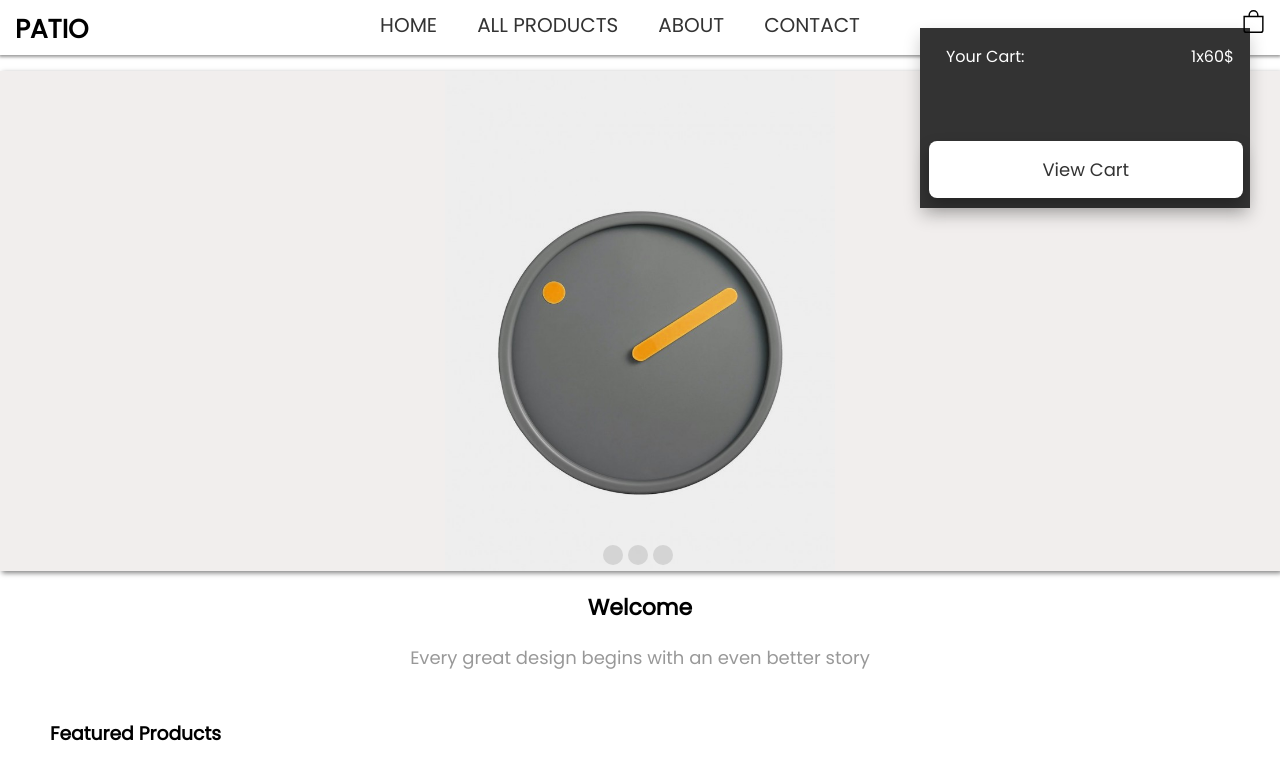
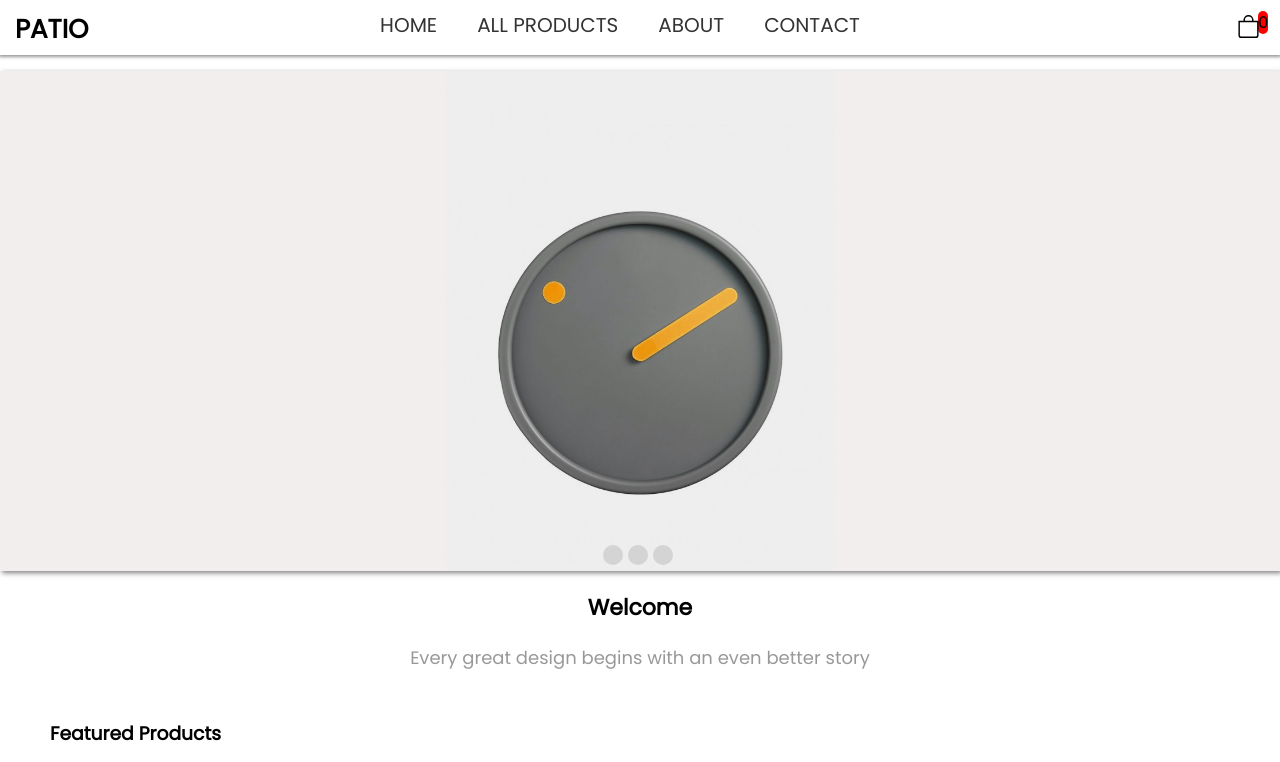
Before and after one commit to aldobasicarnel/ReactWebApp, a React (Create React App) app in the folder react-web-shop/: page / in a window 1280 px wide. Shown: the top 762 px of the page. Built offline with nearby package versions, Linux system fonts and the light colour scheme.

Commit message:
Card logic started

```diff
--- /dev/null
+++ b/react-web-shop/src/Components/Cart/Cart.css
@@ -0,0 +1,150 @@
+.cart {
+  position: relative;
+  top: 10px;
+  right: 15px;
+  display: inline-block;
+}
+.drop-cart-btn {
+  position: absolute;
+  top: 0px;
+  right: 0px;
+}
+.drop-cart-btn:focus {
+  outline: none;
+}
+.cart svg {
+  background-color: transparent;
+  position: absolute;
+  top: 5px;
+  right: 5px;
+}
+
+.dropdown-content {
+  display: none;
+  position: absolute;
+  background-color: var(--secondary-list-color);
+  color: #fff;
+  height: 180px;
+  min-width: 150px;
+  width: 150px;
+  top: 18px;
+  right: 15px;
+  box-shadow: 0px 8px 16px 0px rgba(0, 0, 0, 0.2);
+  z-index: 1;
+  padding: 1rem;
+}
+.show {
+  display: block;
+  width: 330px;
+}
+.cart-price {
+  gap: 0.5rem;
+  flex-direction: row;
+  align-content: center;
+  justify-content: space-between;
+  background-color: transparent;
+}
+.checkout-btn {
+  display: block;
+  width: 95%;
+  font-size: 18px;
+  position: absolute;
+  bottom: 10px;
+  left: 9px;
+  right: 0px;
+  border-radius: 8px;
+  color: var(--secondary-list-color);
+  box-shadow: 0px 8px 16px 0px rgba(0, 0, 0, 0.3);
+  padding: 15px 5px;
+  background-color: var(--primary-color);
+}
+.checkout-btn:hover {
+  background-color: rgba(162, 162, 162, 0.9);
+}
+.cart-pr-content {
+  background-color: transparent;
+  color: #fff;
+}
+.badge {
+  margin: -0.2rem;
+  background-color: red;
+  border-radius: 50px;
+  text-align: center;
+}
+
+@media (max-width: 768px) {
+  .cart {
+    position: relative;
+    top: 10px;
+    right: 15px;
+    display: inline-block;
+  }
+  .drop-cart-btn {
+    position: absolute;
+    top: 0px;
+    right: 0px;
+  }
+  .drop-cart-btn:focus {
+    outline: none;
+  }
+  .cart svg {
+    background-color: transparent;
+    position: absolute;
+    top: 5px;
+    right: 5px;
+  }
+
+  .dropdown-content {
+    display: none;
+    position: absolute;
+    background-color: var(--secondary-list-color);
+    color: #fff;
+    height: 180px;
+    min-width: 150px;
+    width: 150px;
+    top: 10px;
+    right: 10px;
+    box-shadow: 0px 8px 16px 0px rgba(0, 0, 0, 0.2);
+    z-index: 1;
+    padding: 1rem;
+  }
+  .show {
+    display: block;
+    width: 80px;
+  }
+  .checkout-btn {
+    display: block;
+    font-size: 18px;
+    position: absolute;
+    bottom: 20px;
+    right: 5px;
+    width: 100px;
+    border-radius: 8px;
+    color: var(--secondary-list-color);
+    box-shadow: 0px 8px 16px 0px rgba(0, 0, 0, 0.3);
+    padding: 1px;
+    background-color: var(--primary-color);
+  }
+  .cart-price {
+    display: flex;
+    background-color: transparent;
+    margin-left: 10px;
+    gap: 0.5rem;
+    flex-direction: row-reverse;
+    flex-wrap: wrap;
+    align-content: stretch;
+    justify-content: center;
+    align-items: flex-start;
+  }
+  .cart-price p,
+  span {
+    background-color: transparent;
+  }
+  .badge {
+    margin: -0.1rem;
+    background-color: red;
+    border: none;
+    border-radius: 50px;
+    text-align: center;
+  }
+}
--- /dev/null
+++ b/react-web-shop/src/Components/Cart/Cart.js
@@ -0,0 +1,40 @@
+import "./Cart.css";
+import { useState } from "react";
+import { Link } from "react-router-dom";
+
+const Cart = () => {
+  const [showCartList, setShowCartList] = useState(false);
+
+  const showCartHandler = () => {
+    setShowCartList(!showCartList);
+  };
+
+  return (
+    <div className="cart">
+      <button onClick={showCartHandler} className="drop-cart-btn">
+        <svg
+          xmlns="http://www.w3.org/2000/svg"
+          width="23"
+          height="23"
+          fill="currentColor"
+          className="bi bi-bag"
+          viewBox="0 0 16 16"
+        >
+          <path d="M8 1a2.5 2.5 0 0 1 2.5 2.5V4h-5v-.5A2.5 2.5 0 0 1 8 1zm3.5 3v-.5a3.5 3.5 0 1 0-7 0V4H1v10a2 2 0 0 0 2 2h10a2 2 0 0 0 2-2V4h-3.5zM2 5h12v9a1 1 0 0 1-1 1H3a1 1 0 0 1-1-1V5z" />
+        </svg>
+      </button>{" "}
+      <span className="badge">{0}</span>
+      <div className={`dropdown-content ${showCartList ? "show" : ""}`}>
+        <div className="cart-price">
+          <p className="cart-pr-content">Your Cart:</p>
+          <span className="cart-pr-content">1x60$</span>
+        </div>
+        <Link to="/checkout">
+          <button className="checkout-btn">View Cart</button>
+        </Link>
+      </div>
+    </div>
+  );
+};
+
+export default Cart;
--- a/react-web-shop/src/Components/HomePage/NavBar/NavBar.css
+++ b/react-web-shop/src/Components/HomePage/NavBar/NavBar.css
@@ -7,7 +7,11 @@ nav {
   z-index: 9;
   justify-content: center;
 }
-
+.cart-nav {
+  position: absolute;
+  top: 0px;
+  right: 0px;
+}
 .title {
   font-size: 26px;
   position: absolute;
@@ -18,74 +22,6 @@ nav {
   text-align: center;
   color: var(--seondary-list-color);
   text-transform: uppercase;
-}
-
-.cart {
-  position: absolute;
-  top: 10px;
-  right: 15px;
-  display: inline-block;
-}
-.drop-cart-btn {
-  position: absolute;
-  top: 0px;
-  right: 0px;
-}
-.drop-cart-btn:focus {
-  outline: none;
-}
-.cart svg {
-  background-color: transparent;
-  position: absolute;
-  top: 5px;
-  right: 5px;
-}
-
-.dropdown-content {
-  display: none;
-  position: absolute;
-  background-color: var(--secondary-list-color);
-  color: #fff;
-  height: 180px;
-  min-width: 150px;
-  width: 150px;
-  top: 10px;
-  right: 10px;
-  box-shadow: 0px 8px 16px 0px rgba(0, 0, 0, 0.2);
-  z-index: 1;
-  padding: 1rem;
-}
-.show {
-  display: block;
-  width: 80px;
-}
-.checkout-btn {
-  display: block;
-  font-size: 18px;
-  position: absolute;
-  bottom: 20px;
-  right: 5px;
-  width: 100px;
-  border-radius: 8px;
-  color: var(--secondary-list-color);
-  box-shadow: 0px 8px 16px 0px rgba(0, 0, 0, 0.3);
-  padding: 1px;
-  background-color: var(--primary-color);
-}
-.cart-price {
-  display: flex;
-  background-color: transparent;
-  margin-left: 10px;
-  gap: 0.5rem;
-  flex-direction: row-reverse;
-  flex-wrap: wrap;
-  align-content: stretch;
-  justify-content: center;
-  align-items: flex-start;
-}
-.cart-price p,
-span {
-  background-color: transparent;
 }
 
 button {
@@ -187,7 +123,6 @@ nav .navbar-list.active {
   margin: 2px;
   text-align: center;
 }
-
 @media (min-width: 768px) {
   nav {
     position: relative;
@@ -301,79 +236,6 @@ nav .navbar-list.active {
     border: none;
   }
 
-  .cart {
-    position: absolute;
-    top: 10px;
-    right: 15px;
-    display: inline-block;
-  }
-  .drop-cart-btn {
-    position: absolute;
-    top: 0px;
-    right: 0px;
-  }
-  .drop-cart-btn:focus {
-    outline: none;
-  }
-  .cart svg {
-    background-color: transparent;
-    position: absolute;
-    top: 5px;
-    right: 5px;
-  }
-
-  .dropdown-content {
-    display: none;
-    position: absolute;
-    background-color: var(--secondary-list-color);
-    color: #fff;
-    height: 180px;
-    min-width: 150px;
-    width: 150px;
-    top: 18px;
-    right: 15px;
-    box-shadow: 0px 8px 16px 0px rgba(0, 0, 0, 0.2);
-    z-index: 1;
-    padding: 1rem;
-  }
-  .show {
-    display: block;
-    width: 330px;
-  }
-  .cart-price {
-    gap: 0.5rem;
-    flex-direction: row;
-    align-content: center;
-    justify-content: space-between;
-  }
-  .cart-price p,
-  span {
-    background-color: transparent;
-    font-size: 16px;
-  }
-  .checkout-btn {
-    display: block;
-    width: 95%;
-    font-size: 18px;
-    position: absolute;
-    bottom: 10px;
-    left: 9px;
-    right: 0px;
-    border-radius: 8px;
-    color: var(--secondary-list-color);
-    box-shadow: 0px 8px 16px 0px rgba(0, 0, 0, 0.3);
-    padding: 15px 5px;
-    background-color: var(--primary-color);
-  }
-  .checkout-btn:hover {
-    background-color: rgba(162, 162, 162, 0.9);
-  }
-  .cart svg {
-    background-color: transparent;
-    position: fixed;
-    top: 10px;
-    right: 15px;
-  }
   .phone-btn {
     display: none;
   }
--- a/react-web-shop/src/Components/HomePage/NavBar/NavBar.js
+++ b/react-web-shop/src/Components/HomePage/NavBar/NavBar.js
@@ -2,12 +2,12 @@ import React, { useState, useEffect } from "react";
 import "./NavBar.css";
 import { Link } from "react-router-dom";
 import { useLocation } from "react-router-dom";
+import Cart from "../../Cart/Cart";
 
 const NavBar = () => {
   const [showMenu, setShowMenu] = useState(false);
   const [showPhoneList, setShowPhoneList] = useState(false);
 
-  const [showCartList, setShowCartList] = useState(false);
   const location = useLocation();
 
   const showMenuHandler = () => {
@@ -23,10 +23,6 @@ const NavBar = () => {
     } else {
       setShowPhoneList(true);
     }
-  };
-
-  const showCartHandler = () => {
-    setShowCartList(!showCartList);
   };
 
   useEffect(() => {
@@ -97,28 +93,8 @@ const NavBar = () => {
         </ul>
       </div>
       <h3 className="title">Patio</h3>
-      <div className="cart">
-        <button onClick={showCartHandler} className="drop-cart-btn">
-          <svg
-            xmlns="http://www.w3.org/2000/svg"
-            width="23"
-            height="23"
-            fill="currentColor"
-            className="bi bi-bag"
-            viewBox="0 0 16 16"
-          >
-            <path d="M8 1a2.5 2.5 0 0 1 2.5 2.5V4h-5v-.5A2.5 2.5 0 0 1 8 1zm3.5 3v-.5a3.5 3.5 0 1 0-7 0V4H1v10a2 2 0 0 0 2 2h10a2 2 0 0 0 2-2V4h-3.5zM2 5h12v9a1 1 0 0 1-1 1H3a1 1 0 0 1-1-1V5z" />
-          </svg>
-        </button>
-        <div className={`dropdown-content ${showCartList ? "" : "show"}`}>
-          <div className="cart-price">
-            <p>Your Cart:</p>
-            <span>1x60$</span>
-          </div>
-          <Link to="/checkout">
-            <button className="checkout-btn">View Cart</button>
-          </Link>
-        </div>
+      <div className="cart-nav">
+        <Cart />
       </div>
     </nav>
   );
--- a/react-web-shop/src/Components/Store/Store.js
+++ b/react-web-shop/src/Components/Store/Store.js
@@ -1,8 +1,21 @@
 import { createStore } from "redux";
+const cartState = {
+  items: [],
+  totalAmount: 0,
+};
 
-const cart = [];
+const productsReducer = (state = { cartState }, action) => {
+  if (action.type === "ADD") {
+    const updatedTotalAmounts =
+      state.totalAmount + action.item.price * action.item.amount;
 
-const productsReducer = (state = { cart }, action) => {};
+    const existingCartItemIndex = state.item.findIndex(
+      (item) => item.id === action.item.id
+    );
+
+    const existingCartItem = state.items[existingCartItemIndex];
+  }
+};
 
 const store = createStore(productsReducer);
 
```
Also changed, not shown: react-web-shop/src/App.js (+4 -3 lines).
